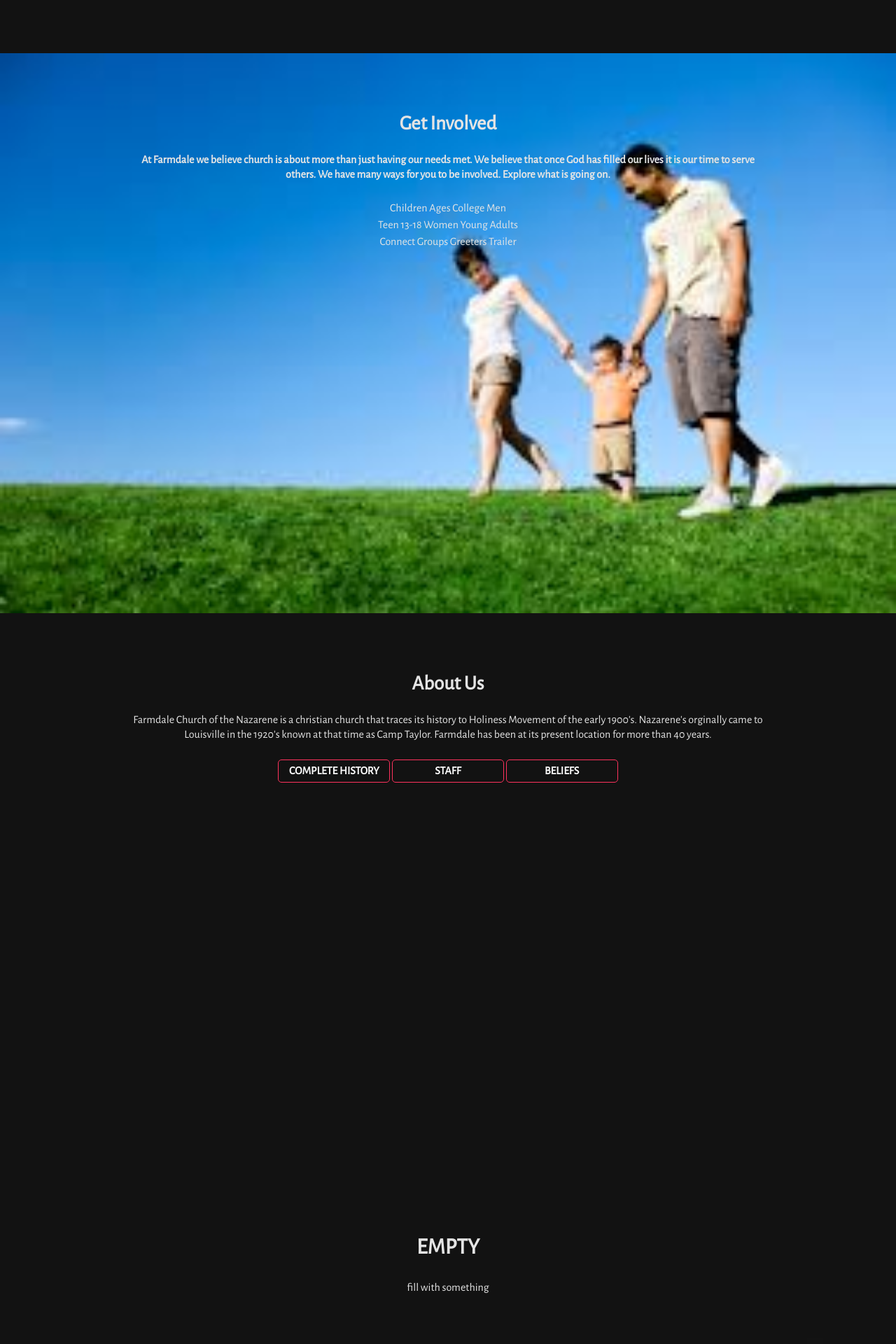
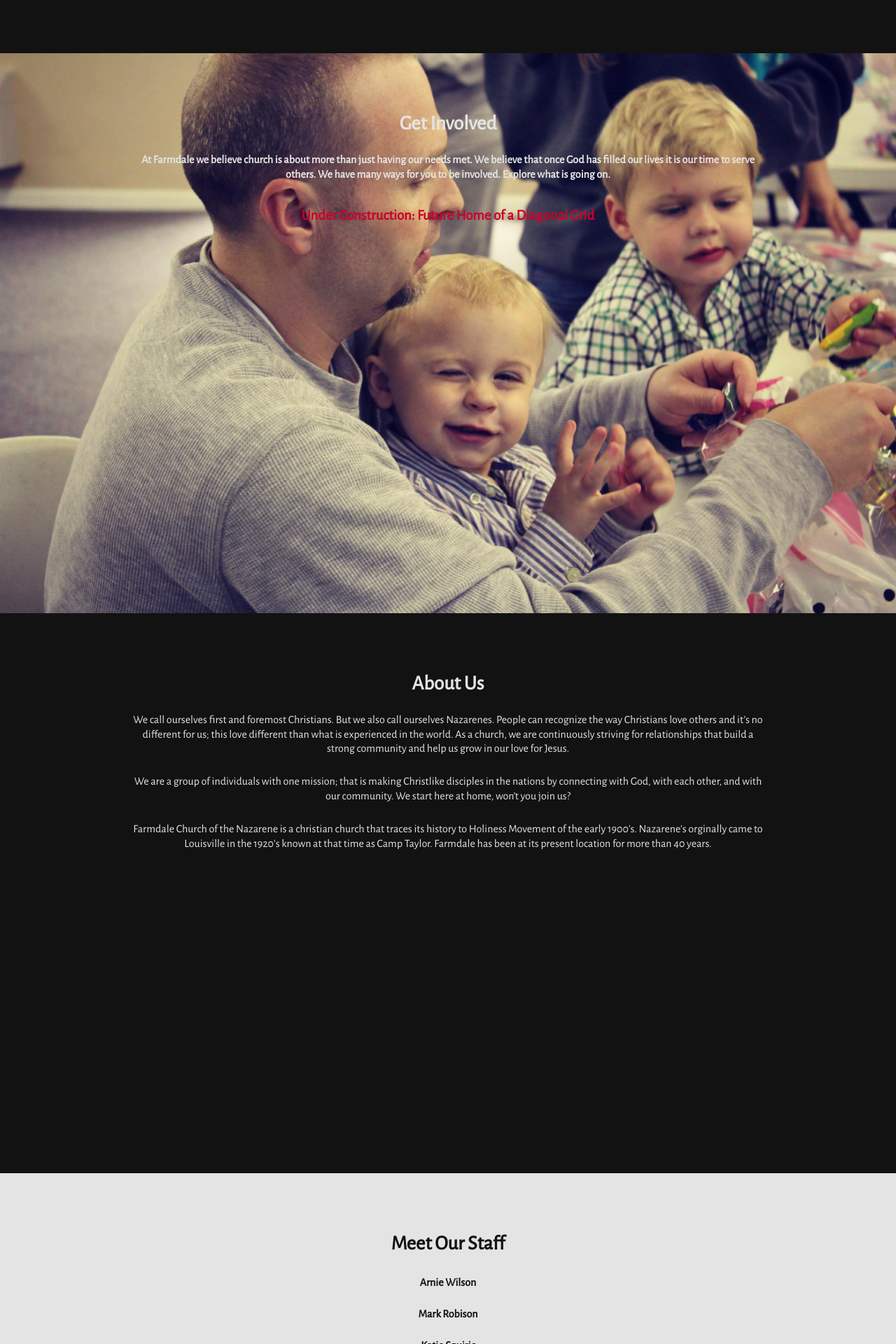
Before and after one commit to robisonmark/farmdaleNaz, a PHP site: page / in a window 1280 px wide. Shown: the part 2600-4520 px from the top of the page at 70% size. Run offline with PHP 8.4, Linux system fonts and the light colour scheme.

Commit message:
Changed Images, Content, and Formatting

```diff
--- a/builds/development/css/style.css
+++ b/builds/development/css/style.css
@@ -239,7 +239,7 @@ body {
 		Intro / Header
 *****************************/
 header .fullheight {
-  background: linear-gradient(to bottom, rgba(0, 0, 0, 0), rgba(0, 0, 0, 0)), url("../images/Farmdale-Pic-1.jpg");
+  background: linear-gradient(to bottom, rgba(0, 0, 0, 0), rgba(0, 0, 0, 0)), url("../images/Farmdale-Pic-3.jpg");
   background-repeat: no-repeat;
   background-position: center center;
   -webkit-background-size: cover;
@@ -277,7 +277,7 @@ header .fullheight .hgroup {
 }
 @media (min-width: 1200px) {
   header .fullheight .hgroup {
-    padding: 30px 0;
+    padding: 100px 0;
     position: absolute;
     left: 40px;
     right: 40px;
@@ -835,14 +835,14 @@ header #nav .navbar ul li a:active {
   right: 13px;
 }
 
-/****************  MINISTRIES ******************
+/****************  Ministries ******************
 ************************************************/
 #ministries {
   color: #E4E4E4;
   text-align: center;
 }
 #ministries .fullheight {
-  background: linear-gradient(to bottom, rgba(0, 0, 0, 0), rgba(0, 0, 0, 0)), url("../images/Fam-1.jpg");
+  background: linear-gradient(to bottom, rgba(0, 0, 0, 0), rgba(0, 0, 0, 0)), url("../images/Farmdale-Pic-1.jpg");
   background-repeat: no-repeat;
   background-position: center center;
   -webkit-background-size: cover;
@@ -918,31 +918,31 @@ header #nav .navbar ul li a:active {
   text-align: center;
 }
 
-/****************** BELIEFS ********************
+/****************** Staff **********************
 ************************************************/
-#beliefs {
-  background-color: #121212;
-  color: #E4E4E4;
+#staff {
+  background-color: #E4E4E4;
+  color: #121212;
 }
-#beliefs h1, #beliefs h2, #beliefs h3, #beliefs h4, #beliefs h5, #beliefs h6 {
-  color: #E4E4E4;
+#staff h1, #staff h2, #staff h3, #staff h4, #staff h5, #staff h6 {
+  color: #121212;
 }
-#beliefs .heading {
+#staff .heading {
   padding-left: 9.16667%;
   padding-right: 9.16667%;
   text-align: center;
 }
-#beliefs .heading h1 {
+#staff .heading h1 {
   font-size: 1.8em;
   font-weight: 800;
 }
-#beliefs h2 {
+#staff h2 {
   color: #cb002b;
   font-size: 1.3em;
   line-height: 110%;
   padding: 10px 0;
 }
-#beliefs p {
+#staff p {
   font-size: 1em;
   line-height: 130%;
   text-align: center;
@@ -988,8 +988,7 @@ header #nav .navbar ul li a:active {
   background-color: transparent;
   position: absolute;
   left: 50px;
-  top: 8px;
-  /* add flexbox */
+  bottom-margin: 15px;
 }
 #baseline #skyline_outer #social ul {
   list-style: none;
--- a/builds/development/index.html
+++ b/builds/development/index.html
@@ -45,7 +45,7 @@
         <div class="overlay" id="overlay">
         <nav class="overlay-menu">
             <ul>
-            <li><a class="giving" href="#giving"/>Giving</a></li>
+           <!-- <li><a class="giving" href="#giving"/>Giving</a></li> -->
             <li><a class="staff" href="#staff"/>Staff</a></li>
             <li><a class="about" href="#about"/>About Us</a></li>
             <li><a class="ministries" href="#ministries"/>Connect</a></li>
@@ -111,12 +111,20 @@
       <article class="content">
         <p> We are an active community that would love for you to get involved.
         </p>
-        <p> <!-- Buttons for Colorbox -->
+        <h2>Section Under Construction</h2>
+<!--   <section id="sundayam">
+   </section>
+   <section id="sundaypm">
+   </section>
+   <section id="wednesday">
+   </section>
+
+        <p>
             <a class="btn_light" href="sundayam.html">Sunday Morning</a>
             <a class="btn_light" href="sundaypm.html">Sunday  Evening</a>
             <a class="btn_light" href="wednesday.html">Wednesday Night</a>
-        </p> <!-- End Buttons for Colorbox -->
-    <!-- Calendar -->
+        </p>
+
         <article id="cal">
           <div class="post">
             <p class="calendar">7 <em>March</em></p>
@@ -128,8 +136,11 @@
             <p class="calendar">Family Fun Day <em>March 7th</em></p>
           </div>
         </article>
+
+
         <p> <a class="btn_cal" href="cal.html">Full Calendar</a></P>
-      </article><!-- End Cal -->
+      </article> -->
+      <!-- End Cal -->
     </div> <!-- End events -->
     <!-- Ministries Section -->
         <div id="ministries" >
@@ -137,11 +148,10 @@
     <!-- Ministries Heading -->
                 <article class="heading">
                     <h1>Get Involved</h1>
-    <!-- Minstries Body -->
-                <article class="content">
                     <p>At Farmdale we believe church is about more than just having our needs met. We believe that once God has filled our lives it is our time to serve others.  We have many ways for you to be involved.  Explore what is going on.
+                    <h2>Under Construction: Future Home of a Diagonal Grid</h2>
                 </article>
-    <!-- Ministries Colorbox or Change to Brief Description with Picture -->
+    <!-- Ministries Colorbox or Change to Brief Description with Picture
                     <section>
                         <a class="pic_btn">Children Ages</a>
                         <a class="pic_btn">College</a>
@@ -154,9 +164,8 @@
                     </section>
                     <section>
                         <a class="pic_btn">Connect Groups</a>
-                        <a class="pic_btn">Greeters</a><!-- Should I have? -->
                         <a class="pic_btn">Trailer</a>
-                    </section><!-- End Buttons -->
+                    </section> --><!-- End Buttons -->
             </div> <!-- fullheight -->
         </div> <!-- Ministries -->
 
@@ -169,27 +178,42 @@
             </article> <!-- End About Us Heading -->
     <!-- About Us Body -->
             <article class="content">
-                <p>Farmdale Church of the Nazarene is a christian church that traces its history to Holiness Movement of the early 1900's.  Nazarene's orginally came to Louisville in the 1920's known at that time as Camp Taylor.
+               <p> We call ourselves first and foremost Christians.  But we also call ourselves Nazarenes. People can recognize the way Christians love others and it’s no different for us; this love different than what is experienced in the world. As a church, we are continuously striving for relationships that build a strong community and help us grow in our love for Jesus.</p>
+               <p>We are a group of individuals with one mission; that is making Christlike disciples in the nations by connecting with God, with each other, and with our community. We start here at home, won’t you join us?</P>
+
+               <p>Farmdale Church of the Nazarene is a christian church that traces its history to Holiness Movement of the early 1900's.  Nazarene's orginally came to Louisville in the 1920's known at that time as Camp Taylor.
           Farmdale has been at its present location for more than 40 years.
                 </p>
-                <p>
-                    <a class="btn_light" href="sundaypm.html">Complete History</a> <!--timeline?-->
+                <!--<p>
+                    <a class="btn_light" href="sundaypm.html">Complete History</a>
                     <a class="btn_light" href="staff.html">Staff</a>
                     <a class="btn_light" href="wednesday.html">Beliefs</a>
-               </P>
+               </P> -->
             </article> <!-- End About Us Body -->
         </div> <!-- About Us -->
     <!-- Being Staff Work on Content -->
         <div class="scene" id="staff">
-            <article class="heading">
+            <section class="heading">
                 <h1>
-                    <a name="staff">EMPTY</a>
+                    <a name="staff">Meet Our Staff</a>
                 </h1>
-            </article>
-            <article class="content">
-                <p class="light_text"> fill with something
+
+            </section>
+            <section class="content">
+                <div id="leadPastor">
+                <h4>Arnie Wilson</h4>
+                </div>
+                <div id="youthPastor">
+                <h4>Mark Robison</h4>
+                </div>
+                <div id="worshipPastor">
+                <h4>Katie Squiric</h4>
+                </div>
+                <div id="childrenLeader">
+                <h4>Faith Wilson</h4>
+                </div>
                 </p>
-            </article>
+            </section>
         </div>
     <!-- Online Giving Once We have that set up -->
         <!--
--- a/components/sass/modules/_footer.scss
+++ b/components/sass/modules/_footer.scss
@@ -15,8 +15,7 @@
 			background-color: transparent;
 			position: absolute;
 			left: 50px;
-			top: 8px;
-			/* add flexbox */
+			bottom-margin: 15px;
 
 			ul {
 				list-style: none;
--- a/components/sass/modules/_home.scss
+++ b/components/sass/modules/_home.scss
@@ -3,7 +3,7 @@
 *****************************/
 header {
 	.fullheight {
-		@include backImage('../images/Farmdale-Pic-1.jpg');
+		@include backImage('../images/Farmdale-Pic-3.jpg');
 
 		@include display-flex();
 		@include align-items(center);
@@ -30,7 +30,7 @@ header {
       } //breakpoint
 
   @include breakpoint ($wide) {
-      padding: 30px 0;
+      padding: 100px 0;
       position: absolute;
       left: 40px;
       right: 40px;
```
Also changed, not shown: components/sass/modules/_content.scss (+8 -8 lines).
